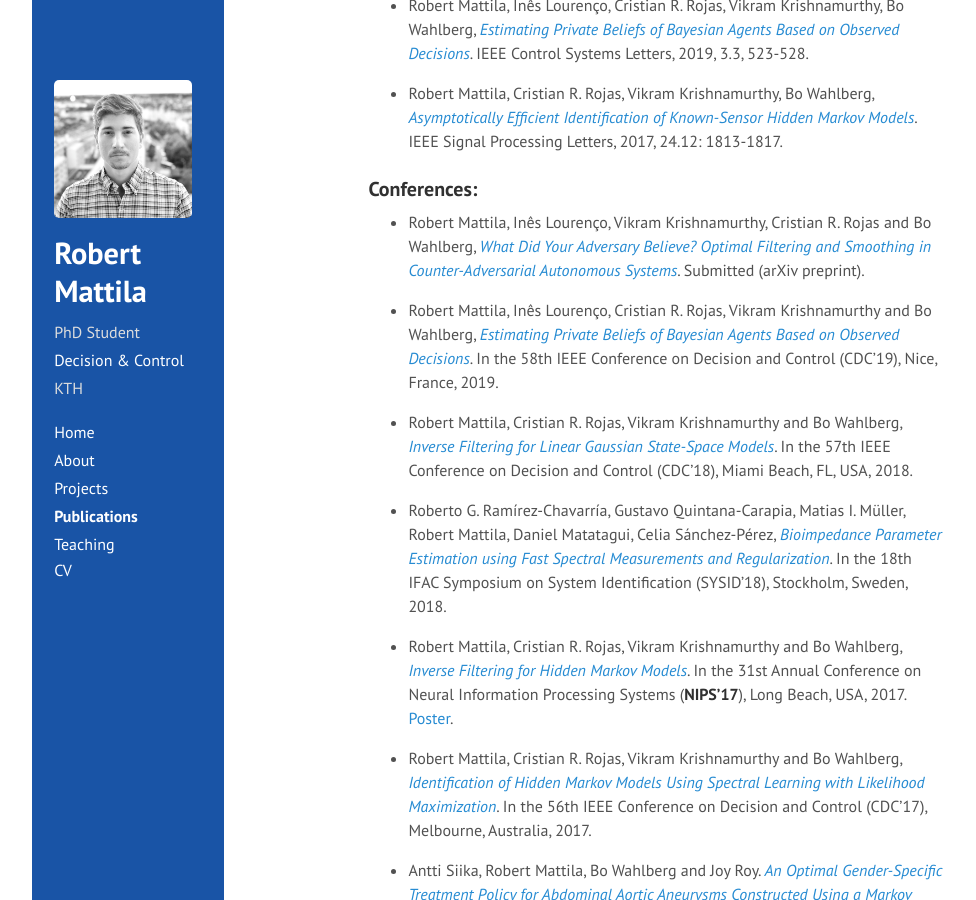
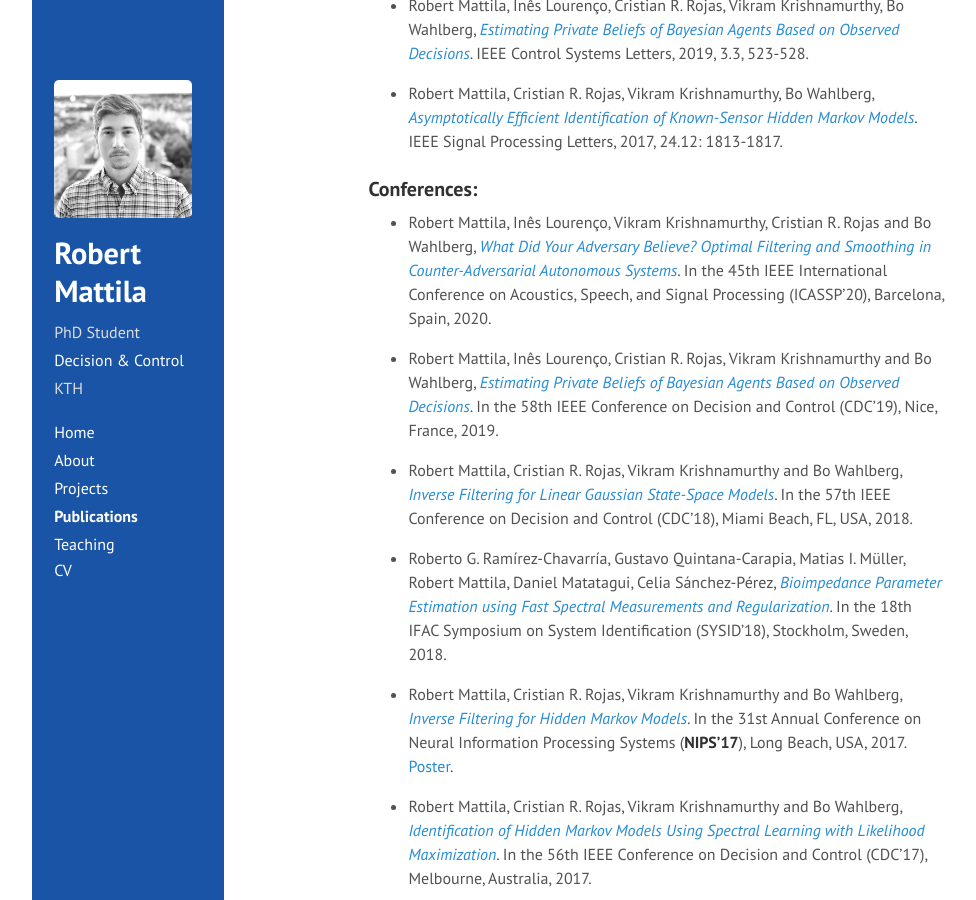
Before and after one commit to rmattila/rmattila.github.io, a Jekyll site: the page built from publications.md, in a window 1280 px wide and 900 px high, scrolled down 611 px. Shown: the whole window, without its empty margins (70-1046 px from the left). Built offline with Jekyll 4.4.1, drawn with Linux system fonts in a browser that asks for light colours; comment, search, counter and statistics services are not loaded.

Commit message:
add ICASSP

```diff
--- a/publications.md
+++ b/publications.md
@@ -44,8 +44,9 @@ Models*](http://ieeexplore.ieee.org/document/8060991/).  IEEE Signal Processing
 
 * Robert Mattila, Inês Lourenço, Vikram Krishnamurthy, Cristian R. Rojas and Bo Wahlberg,
   [*What Did Your Adversary Believe? Optimal Filtering and Smoothing in
-Counter-Adversarial Autonomous Systems*](https://arxiv.org/pdf/1910.07332.pdf). Submitted
-(arXiv preprint).
+Counter-Adversarial Autonomous Systems*](https://arxiv.org/pdf/1910.07332.pdf).
+In the 45th IEEE International Conference on Acoustics, Speech, and Signal
+Processing (ICASSP'20), Barcelona, Spain, 2020.
 
 * Robert Mattila, Inês Lourenço, Cristian R. Rojas, Vikram Krishnamurthy and Bo Wahlberg,
   [*Estimating Private Beliefs of Bayesian Agents Based on Observed
```
